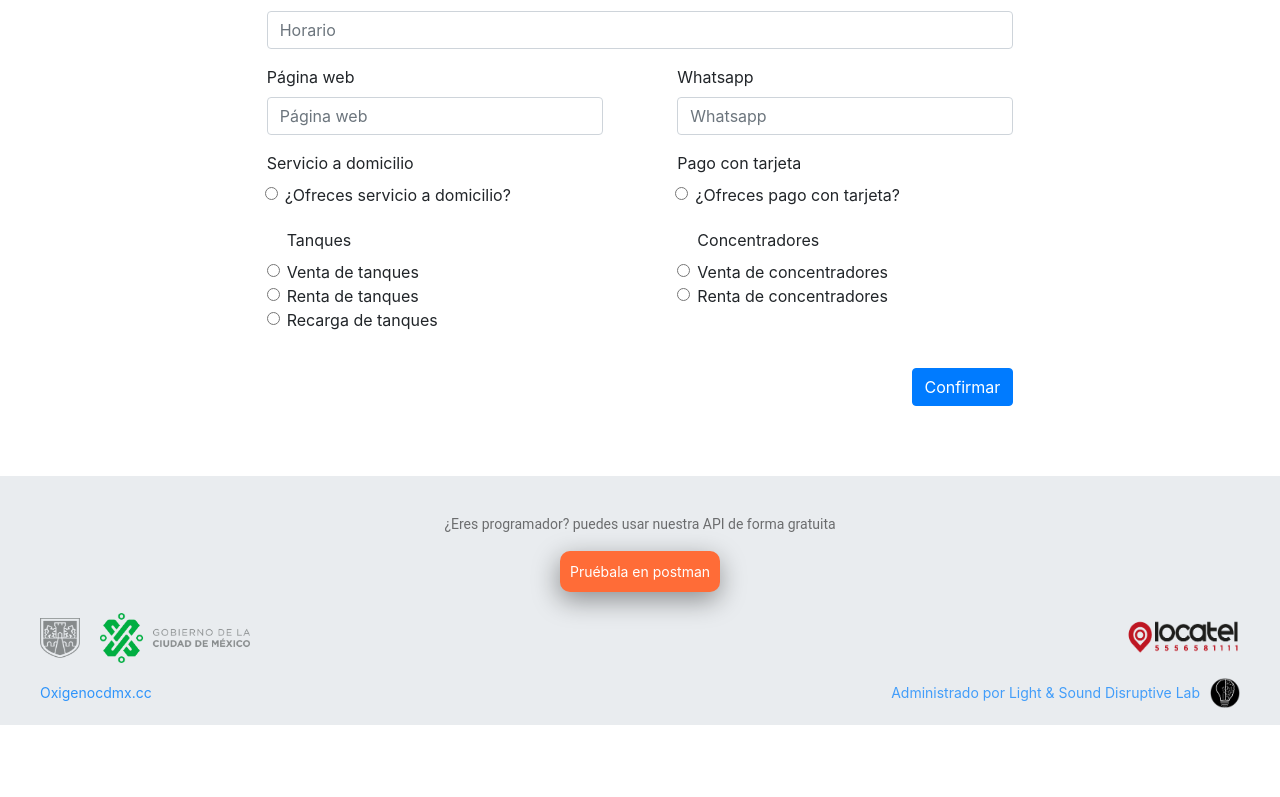
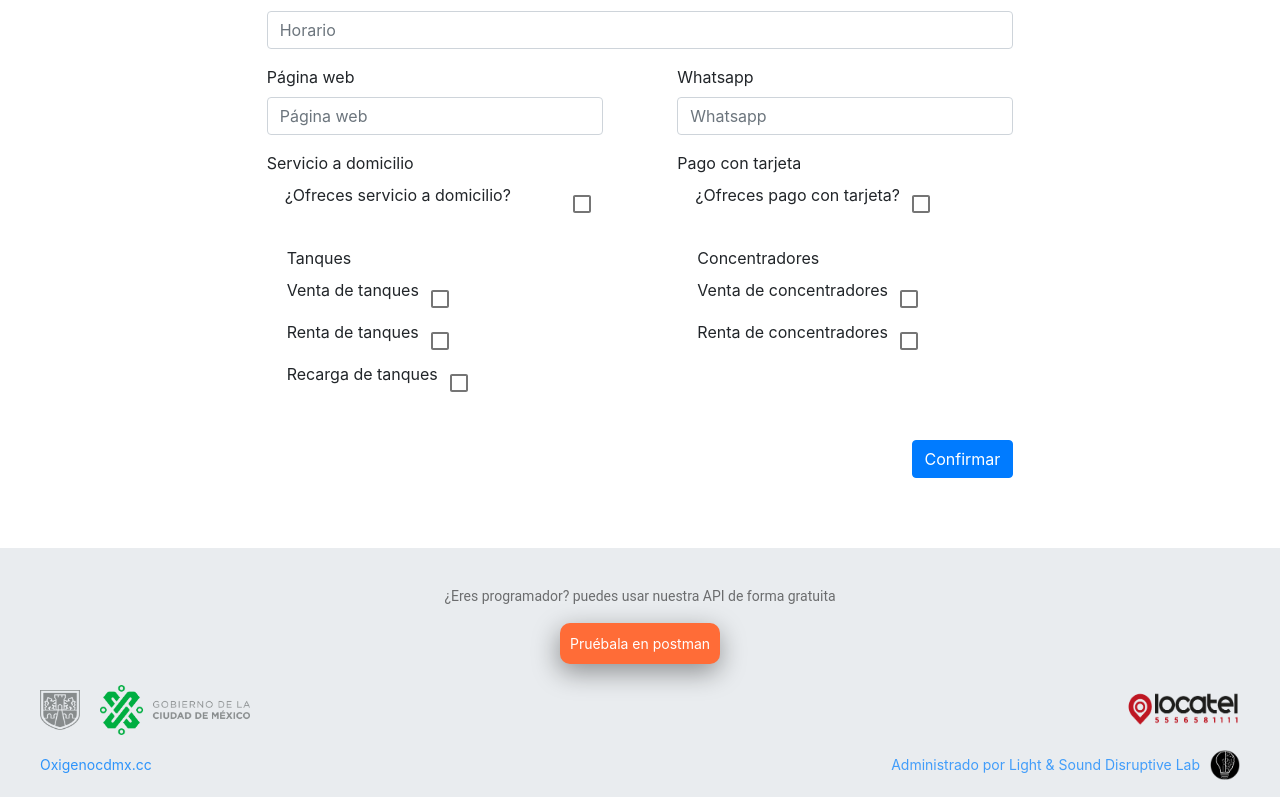
Before and after one commit to AlexisFlores17/oxigeno.cc.front, a React (Create React App) app: page /formulario in a window 1280 px wide. Shown: the part 722-1519 px from the top of the page. Before the commit the page ends 1447 px from the top, so only its background shows below. Built offline with nearby package versions, Linux system fonts and the light colour scheme.

Commit message:
Update ContenidoFormulario.js

```diff
--- a/src/Componentes/Formulario/ContenidoFormulario.js
+++ b/src/Componentes/Formulario/ContenidoFormulario.js
@@ -1,7 +1,19 @@
-import React from 'react';
+import React,{ useState } from 'react';
 import {useForm} from '../../hooks/useForm';
+import Checkbox from '@material-ui/core/Checkbox';
+
 
 export const ContenidoFormulario = () => {
+
+    const [ boolValues, setBoolValues ] = useState({
+        aDomicilio:false,
+        pagoConTarjeta: false,
+        ofreceVentaDeTanque:false,
+        ofreceRentaDeTanque:false,
+        ofreceRecargaDeTanque:false,
+        ofreceVentaDeConcentrador:false,
+        ofreceRentaDeConcentrador:false,
+    })
 
     const initialForm = {
         nombreDistribuidor: '',
@@ -11,26 +23,20 @@ export const ContenidoFormulario = () => {
         horario: '',
         linkPagina:'',
         whatsapp:'',
-        aDomicilio:false,
-        pagoConTarjeta: "on",
-        ofreceVentaDeTanque:false,
-        ofreceRentaDeTanque:false,
-        ofreceRecargaDeTanque:false,
-        ofreceVentaDeConcentrador:false,
-        ofreceRentaDeConcentrador:false,
     }
     const [ formValues, handleInputChange, reset ] = useForm( initialForm );
 
     const submit = (e)=>{
         e.preventDefault();
         console.log(formValues);
+        console.log(boolValues);
     }
 
     return (
         <div className="formularioContainer">
             <div className="formularioTitulo">Formulario de registro para distribuidores</div>
             <div className="formulariocontenido">
-                <div className="formularioFormulario col-8">
+                <div className="formularioFormulario col-12 col-md-8">
                     <form>
                         <div className="form-group formularioNombre">
                             <label htmlFor="nombreDistribuidor">Nombre de la empresa</label>
@@ -74,14 +80,27 @@ export const ContenidoFormulario = () => {
                             <div className="form-check formularioDomicilio" >
                                 <div><label htmlFor="aDomicilio">Servicio a domicilio</label></div>
                                 <div className="domicilioBoton">
-                                    <span>¿Ofreces servicio a domicilio?</span><input className="form-check-input" type="checkbox" type="radio" name="aDomicilio" onChange={handleInputChange} />
+                                    <span>¿Ofreces servicio a domicilio?</span>
+                                    <Checkbox
+                                        checked={boolValues.aDomicilio}
+                                        onChange={() => setBoolValues({ ...boolValues, aDomicilio: !boolValues.aDomicilio})}
+                                        name="aDomicion"
+                                        color="primary"
+                                    />
+
                                 </div>
                             </div>
 
                             <div className="form-check formularioTarjeta" >
                                 <div><label htmlFor="pagoConTarjeta">Pago con tarjeta</label></div>
                                 <div className="tarjetaBoton">
-                                    <span>¿Ofreces pago con tarjeta?</span><input className="form-check-input" type="checkbox" type="radio" name="pagoConTarjeta" onChange={handleInputChange} />
+                                    <span>¿Ofreces pago con tarjeta?</span>
+                                    <Checkbox
+                                        checked={boolValues.pagoConTarjeta}
+                                        onChange={() => setBoolValues({ ...boolValues, pagoConTarjeta: !boolValues.pagoConTarjeta})}
+                                        name="pagoConTarjeta"
+                                        color="primary"
+                                    />
                                 </div>
                             </div>
                         </div>
@@ -90,15 +109,53 @@ export const ContenidoFormulario = () => {
 
                             <div className="form-check formularioTanques" >
                                 <div><label htmlFor="ofreceVentaDeTanque">Tanques</label></div>
-                                <div className="botonTanques"><span>Venta de tanques</span><input className="form-check-input" type="checkbox"   type="radio" name="ofreceVentaDeTanque" onChange={handleInputChange} /></div>
-                                <div className="botonTanques"><span>Renta de tanques</span><input className="form-check-input" type="checkbox"  type="radio" name="ofreceRentaDeTanque" onChange={handleInputChange} /></div>
-                                <div className="botonTanques"><span>Recarga de tanques</span><input className="form-check-input" type="checkbox"  type="radio" name="ofreceRecargaDeTanque" onChange={handleInputChange} /></div>
+                                <div className="botonTanques">
+                                    <span>Venta de tanques</span>
+                                    <Checkbox
+                                        checked={boolValues.ofreceVentaDeTanque }
+                                        onChange={() => setBoolValues({ ...boolValues, ofreceVentaDeTanque  : !boolValues.ofreceVentaDeTanque })}
+                                        name="ofreceVentaDeTanque"
+                                        color="primary"
+                                    />
+                                </div>
+                                <div className="botonTanques">
+                                    <span>Renta de tanques</span>
+                                    <Checkbox
+                                        checked={boolValues.ofreceRentaDeTanque }
+                                        onChange={() => setBoolValues({ ...boolValues, ofreceRentaDeTanque  : !boolValues.ofreceRentaDeTanque })}
+                                        name="ofreceRentaDeTanque"
+                                        color="primary"
+                                    />
+                                </div>
+                                <div className="botonTanques">
+                                    <span>Recarga de tanques</span>
+                                    <Checkbox
+                                        checked={boolValues.ofreceRecargaDeTanque }
+                                        onChange={() => setBoolValues({ ...boolValues, ofreceRecargaDeTanque  : !boolValues.ofreceRecargaDeTanque })}
+                                        name="ofreceRecargaDeTanque"
+                                        color="primary"
+                                    />
+                                </div>
                             </div>
 
                             <div className="form-check formularioConcentradores" >
                                 <label htmlFor="ofreceVentaDeConcentradores">Concentradores</label>
-                                <div className="botonConcentradores"><span>Venta de concentradores</span><input className="form-check-input" type="checkbox"  type="radio" name="ofreceVentaDeConcentrador" onChange={handleInputChange} /></div>
-                                <div className="botonConcentradores"><span>Renta de concentradores</span><input className="form-check-input" type="checkbox"  type="radio" name="ofreceRentaDeConcentrador" onChange={handleInputChange} /></div>
+                                <div className="botonConcentradores">
+                                    <span>Venta de concentradores</span>
+                                    <Checkbox
+                                        checked={boolValues.ofreceVentaDeConcentrador }
+                                        onChange={() => setBoolValues({ ...boolValues, ofreceVentaDeConcentrador  : !boolValues.ofreceVentaDeConcentrador })}
+                                        name="ofreceVentaDeConcentrador"
+                                        color="primary"
+                                    />                                </div>
+                                <div className="botonConcentradores">
+                                    <span>Renta de concentradores</span>
+                                    <Checkbox
+                                        checked={boolValues.ofreceRentaDeConcentrador }
+                                        onChange={() => setBoolValues({ ...boolValues, ofreceRentaDeConcentrador  : !boolValues.ofreceRentaDeConcentrador })}
+                                        name="ofreceRentaDeConcentrador"
+                                        color="primary"
+                                    />                                </div>
                             </div>
                         </div>
 
```
